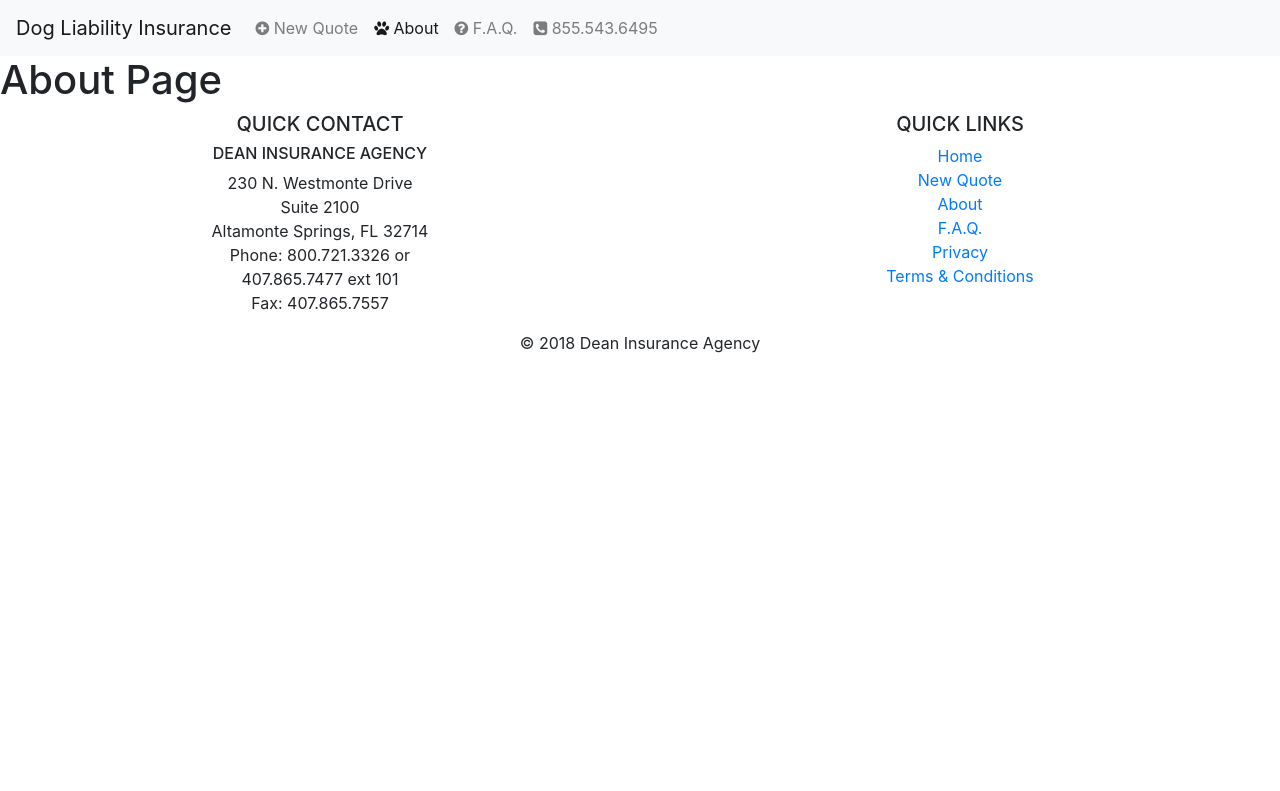
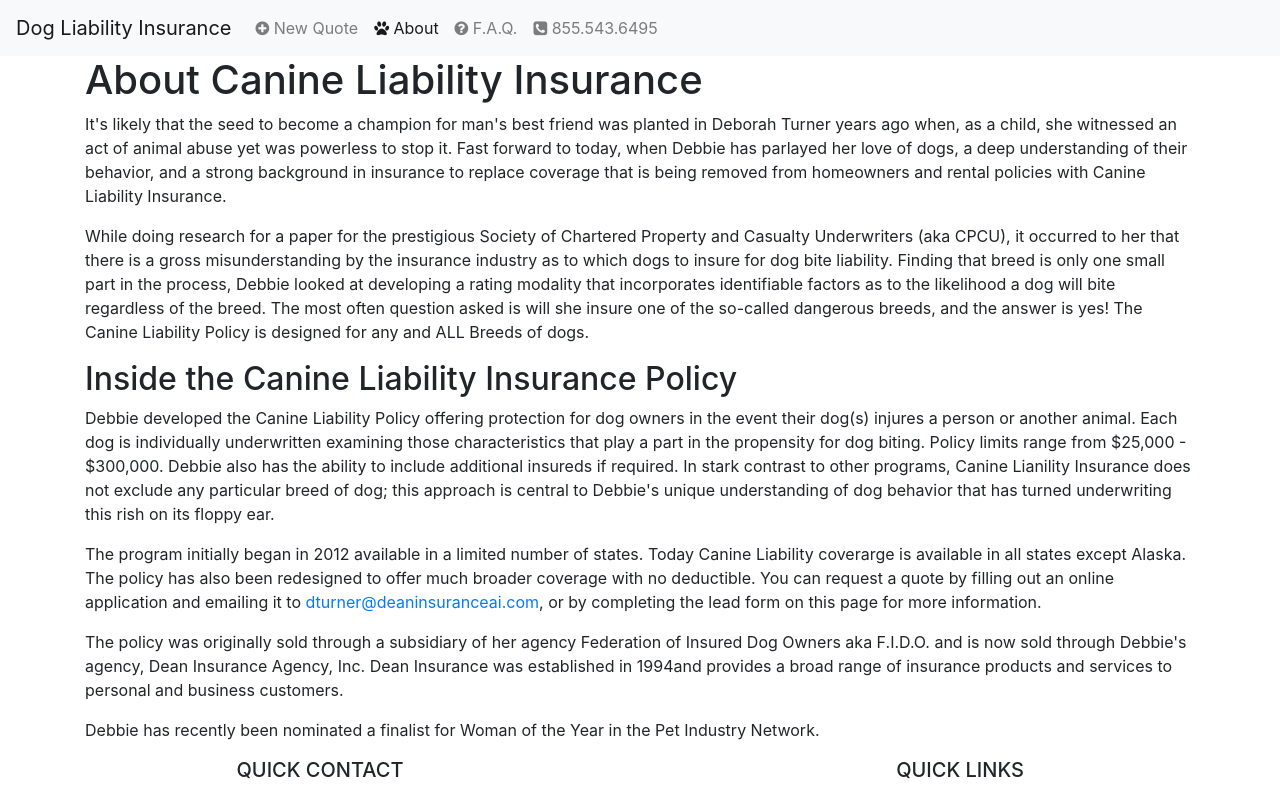
Before and after one commit to jmanock/BiteDog, a React (Create React App) app: page /About in a window 1280 px wide. Shown: the top 791 px of the page. Built offline with nearby package versions, Linux system fonts and the light colour scheme.

Commit message:
about page done

```diff
--- a/src/Components/PageComponents/About.jsx
+++ b/src/Components/PageComponents/About.jsx
@@ -18,7 +18,15 @@
         <p>
           The program initially began in 2012 available in a limited number of states. Today <span className='title-name'>Canine Liability</span> coverarge is available in all states except Alaska. The policy has also been redesigned to offer much broader coverage with no deductible. You can request a quote by filling out an online application and emailing it to <a href='mailto:dturner@deaninsuranceai.com'>dturner@deaninsuranceai.com</a>, or by completing the lead form on this page for more information.
         </p>
+        <p>
+          The policy was originally sold through a subsidiary of her agency Federation of Insured Dog Owners aka F.I.D.O. and is now sold through Debbie's agency, Dean Insurance Agency, Inc. Dean Insurance was established in 1994and provides a broad range of insurance products and services to personal and business customers.
+        </p>
+        <p>
+          Debbie has recently been nominated a finalist for Woman of the Year in the Pet Industry Network.
+        </p>
       </div>
-    )
+    );
   }
-}
+};
+
+export default AboutPage;
--- a/src/Components/PageComponents/PageSetUp.jsx
+++ b/src/Components/PageComponents/PageSetUp.jsx
@@ -1,12 +1,13 @@
 import React from 'react';
 import HomePage from './Home';
+import AboutPage from './About';
 
 export const Home = () => (
   <HomePage />
 );
 
 export const About = () => (
-  <h1>About Page</h1>
+  <AboutPage />
 );
 
 export const Questions = () => (
```
